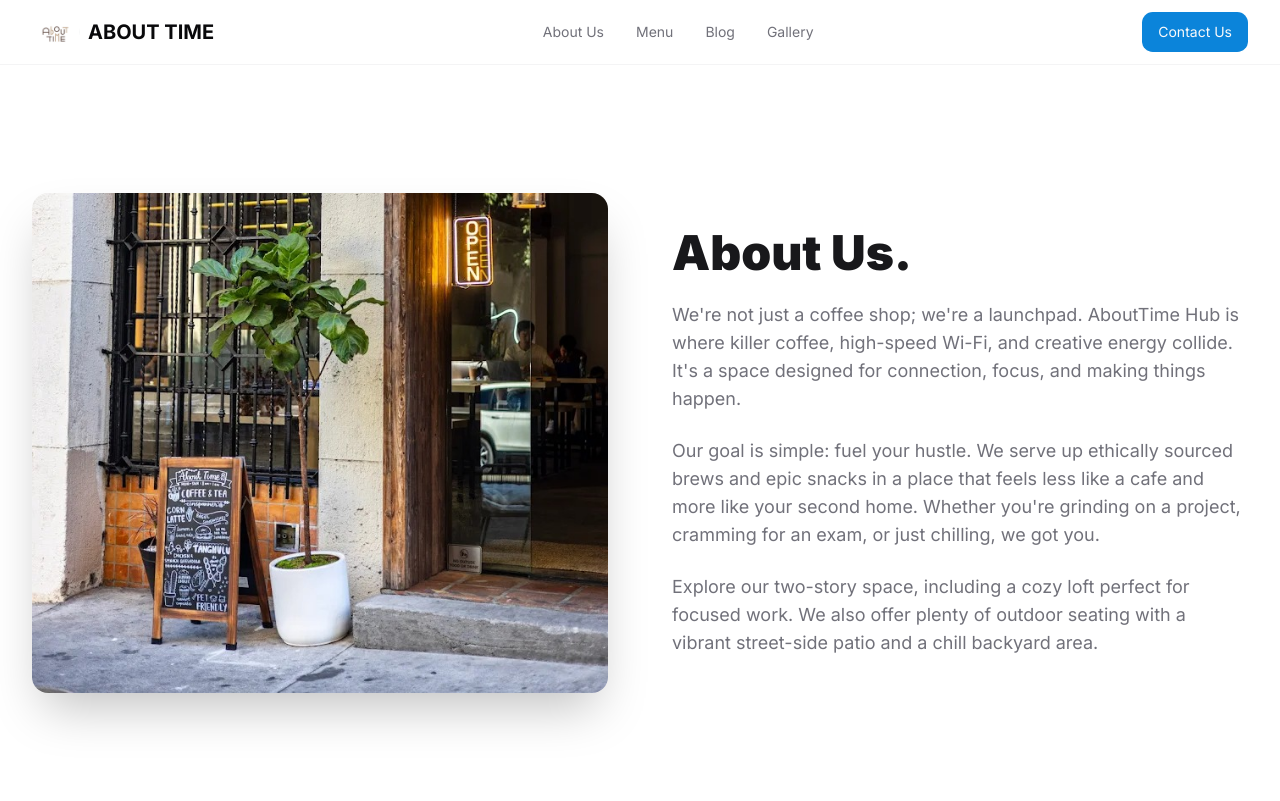
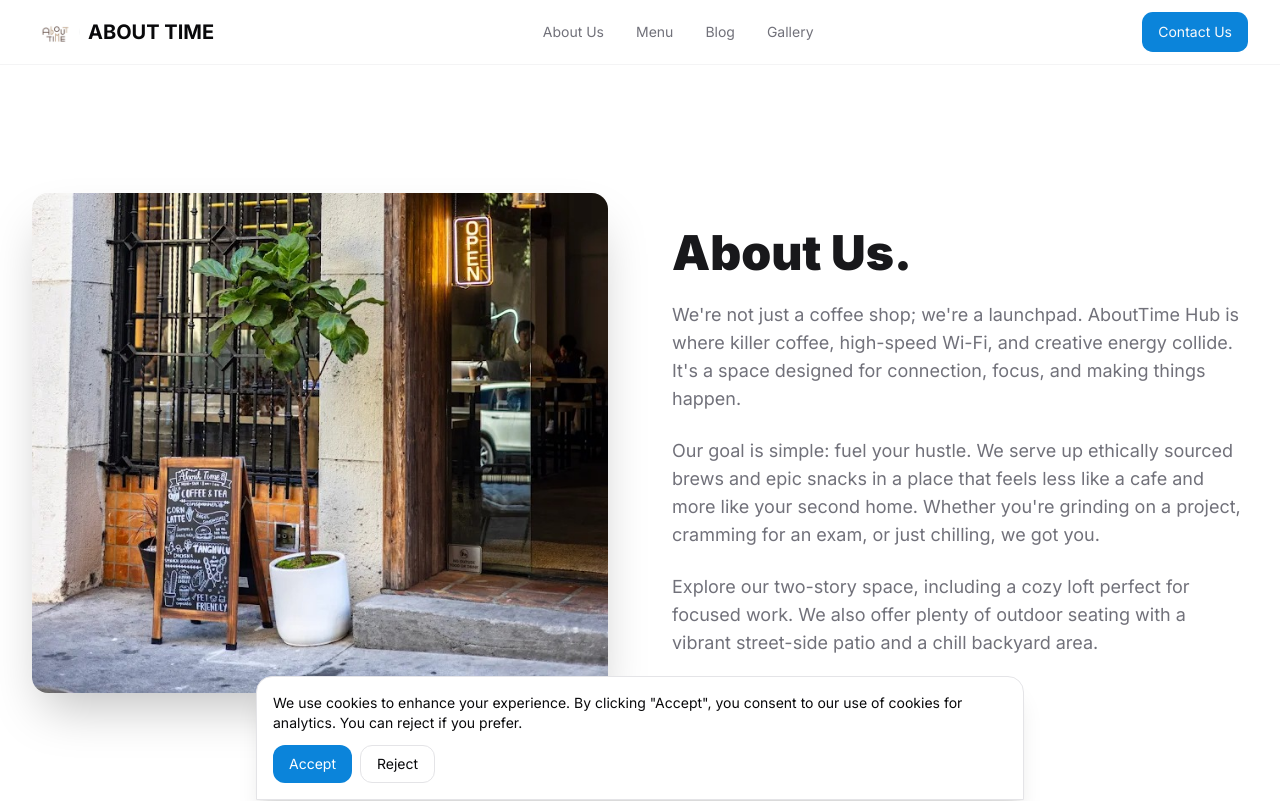
Before and after one commit to SawSimonLinn/abouttime, a Next.js app: page /about in a window 1280 px wide. Shown: the top 801 px of the page. Built offline with nearby package versions, Linux system fonts and the light colour scheme.

Commit message:
adding google analytics

```diff
--- a/src/app/layout.tsx
+++ b/src/app/layout.tsx
@@ -1,6 +1,8 @@
 import type { Metadata } from "next";
 import "./globals.css";
 import { Toaster } from "@/components/ui/toaster";
+import ConsentBanner from "@/components/consent-banner";
+import { Analytics } from "@/components/analytics";
 import Script from "next/script";
 
 export const metadata: Metadata = {
@@ -44,6 +46,11 @@ export default function RootLayout({
         </Script>
       </head>
       <body className="font-body antialiased">
+        {/* Loads GA only after user accepts */}
+        <ConsentBanner />
+        {/* Sends page_view on route changes (only works once GA is loaded) */}
+        <Analytics />
+
         {children}
         <Toaster />
       </body>
--- /dev/null
+++ b/src/components/analytics.tsx
@@ -0,0 +1,21 @@
+// components/analytics.tsx
+"use client";
+
+import { useEffect } from "react";
+import { usePathname, useSearchParams } from "next/navigation";
+
+export function Analytics() {
+  const pathname = usePathname();
+  const searchParams = useSearchParams();
+
+  useEffect(() => {
+    const url = pathname + (searchParams?.toString() ? `?${searchParams}` : "");
+    // @ts-ignore
+    if (typeof window !== "undefined" && window.gtag) {
+      // @ts-ignore
+      window.gtag("config", "G-R35FQ191B5", { page_path: url });
+    }
+  }, [pathname, searchParams]);
+
+  return null;
+}
--- /dev/null
+++ b/src/components/consent-banner.tsx
@@ -0,0 +1,80 @@
+// components/consent-banner.tsx
+"use client";
+
+import { useEffect, useState } from "react";
+import Script from "next/script";
+
+const GA_ID = "G-R35FQ191B5";
+const KEY = "consent:analytics";
+
+type Consent = "granted" | "denied" | "unknown";
+
+export default function ConsentBanner() {
+  const [consent, setConsent] = useState<Consent>("unknown");
+
+  useEffect(() => {
+    const saved = (typeof window !== "undefined" &&
+      localStorage.getItem(KEY)) as Consent | null;
+    if (saved === "granted" || saved === "denied") setConsent(saved);
+  }, []);
+
+  const accept = () => {
+    localStorage.setItem(KEY, "granted");
+    setConsent("granted");
+  };
+
+  const reject = () => {
+    localStorage.setItem(KEY, "denied");
+    setConsent("denied");
+  };
+
+  return (
+    <>
+      {/* Load GA only if consent is granted */}
+      {consent === "granted" && (
+        <>
+          <Script
+            strategy="afterInteractive"
+            src={`https://www.googletagmanager.com/gtag/js?id=${GA_ID}`}
+          />
+          <Script id="ga-init" strategy="afterInteractive">
+            {`
+              window.dataLayer = window.dataLayer || [];
+              function gtag(){dataLayer.push(arguments);}
+              gtag('js', new Date());
+              // Explicit consent update
+              gtag('consent', 'update', { 'analytics_storage': 'granted' });
+              // We'll send page_view manually
+              gtag('config', '${GA_ID}', { send_page_view: false });
+            `}
+          </Script>
+        </>
+      )}
+
+      {/* Banner */}
+      {consent === "unknown" && (
+        <div className="fixed inset-x-0 bottom-0 z-50 mx-auto max-w-3xl rounded-t-2xl border bg-white p-4 shadow-xl dark:bg-zinc-900 dark:border-zinc-800">
+          <p className="text-sm">
+            We use cookies to enhance your experience. By clicking "Accept", you
+            consent to our use of cookies for analytics. You can reject if you
+            prefer.
+          </p>
+          <div className="mt-3 flex gap-2">
+            <button
+              onClick={accept}
+              className="rounded-xl px-4 py-2 text-sm font-medium bg-accent text-white"
+            >
+              Accept
+            </button>
+            <button
+              onClick={reject}
+              className="rounded-xl px-4 py-2 text-sm font-medium border dark:border-zinc-700"
+            >
+              Reject
+            </button>
+          </div>
+        </div>
+      )}
+    </>
+  );
+}
--- a/src/components/landing/hero.tsx
+++ b/src/components/landing/hero.tsx
@@ -12,7 +12,7 @@ export function HeroSection() {
           loop
           muted
           playsInline
-          className="w-full h-full object-cover md:object-top"
+          className="w-full h-full object-cover"
         />
 
         <div className="absolute inset-0 bg-black/60" />
```
